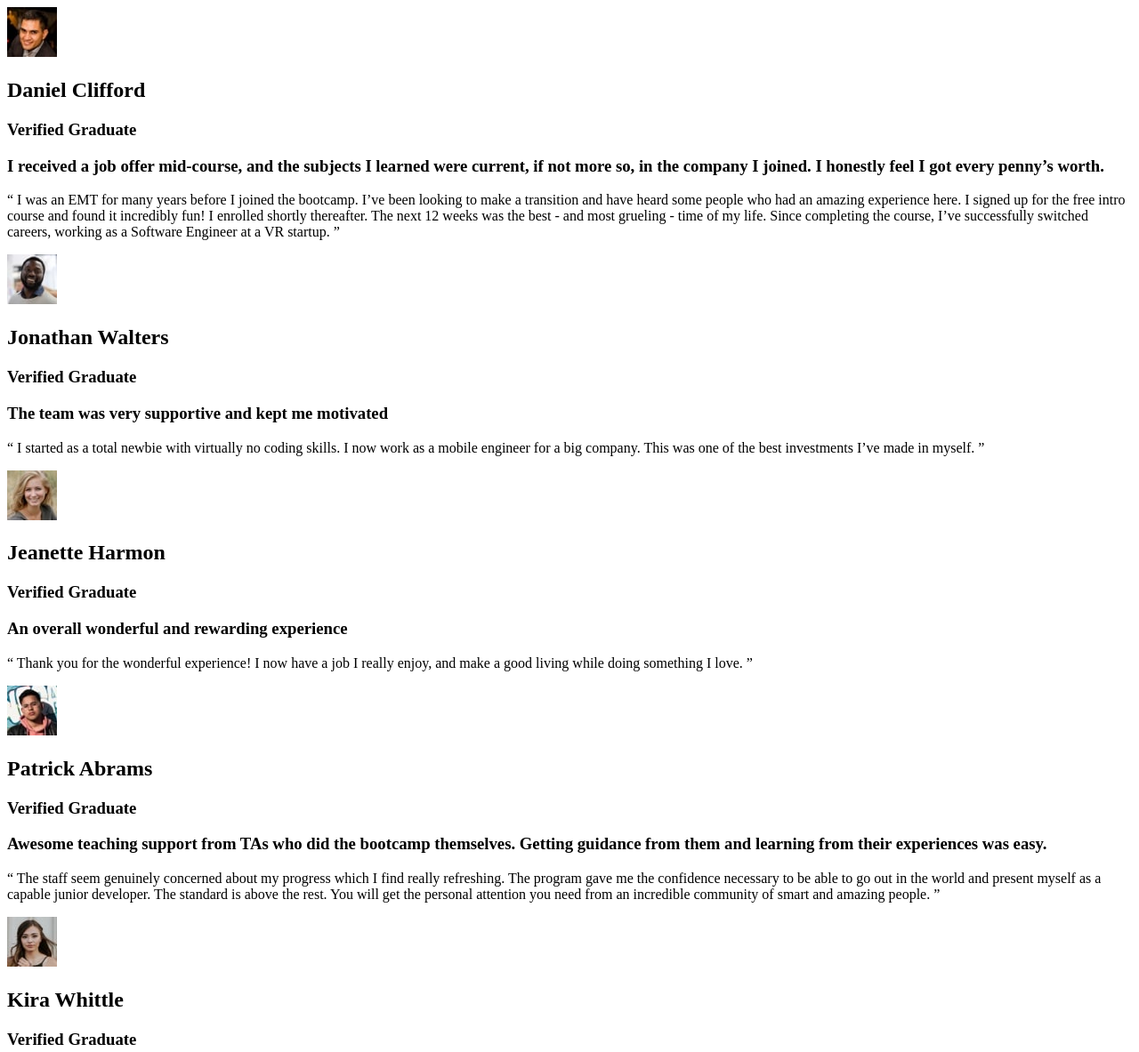
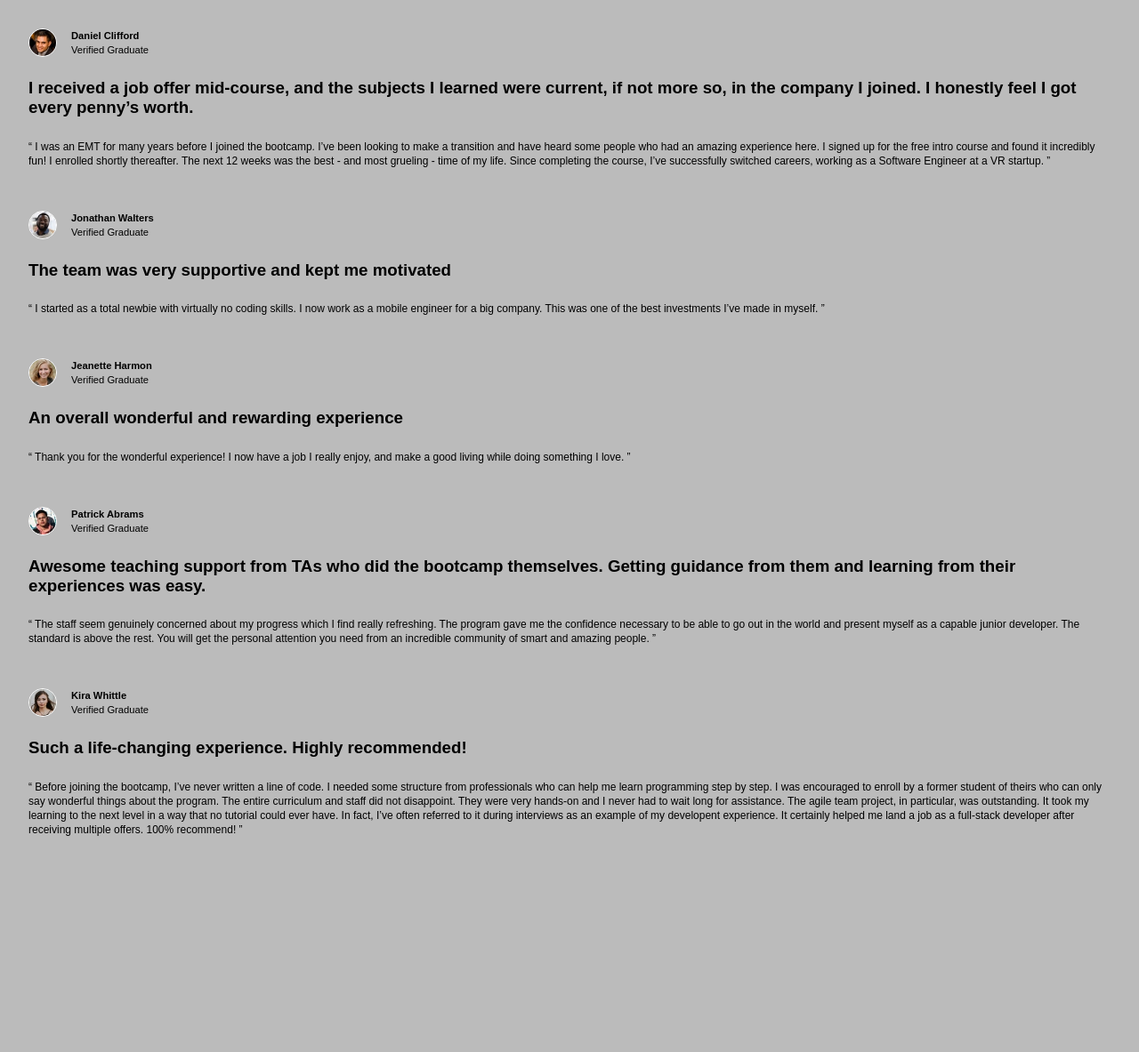
Before and after one commit to lekdup/Testimonial_Grid_Section, a website: page index.html in a window 1280 px wide. Shown: the top 1183 px of the page at 89% size. After the commit the page ends 973 px from the top, so only its background shows below. Drawn offline with Linux system fonts and the light colour scheme.

Commit message:
more changes

```diff
--- a/index.html
+++ b/index.html
@@ -19,20 +19,14 @@
   <section>
     <article>
       <header>
-        <div class="profile-image">
         <img src="images/image-daniel.jpg" alt="picture of daniel">
-        </div>
-        <h2>
-          Daniel Clifford
-        </h2>
-        <h3>
-          Verified Graduate
-        </h3>
+        <h2>Daniel Clifford <br>
+        <span>Verified Graduate</span></h2>
+      </header>
         <h1>
           I received a job offer mid-course, and the subjects I learned were current, if not more so,
           in the company I joined. I honestly feel I got every penny’s worth.
         </h1>
-      </header>
       <main>
         <p>
           “ I was an EMT for many years before I joined the bootcamp. I’ve been looking to make a
@@ -46,19 +40,13 @@
 
     <article>
       <header>
-        <div class="profile-image">
         <img src="images/image-jonathan.jpg" alt="picture of daniel">
-        </div>
-        <h2>
-          Jonathan Walters
-        </h2>
-        <h3>
-          Verified Graduate
-        </h3>
+        <h2>Jonathan Walters<br>
+        <span>Verified Graduate</span></h2>
+      </header>
         <h1>
           The team was very supportive and kept me motivated
         </h1>
-      </header>
       <main>
         <p>
           “ I started as a total newbie with virtually no coding skills. I now work as a mobile engineer
@@ -69,19 +57,13 @@
 
     <article>
       <header>
-        <div class="profile-image">
         <img src="images/image-jeanette.jpg" alt="picture of daniel">
-        </div>
-        <h2>
-          Jeanette Harmon
-        </h2>
-        <h3>
-          Verified Graduate
-        </h3>
+        <h2>Jeanette Harmon<br>
+        <span>Verified Graduate</span></h2>
+      </header>
         <h1>
           An overall wonderful and rewarding experience
         </h1>
-      </header>
       <main>
         <p>
           “ Thank you for the wonderful experience! I now have a job I really enjoy, and make a good living
@@ -92,20 +74,14 @@
 
     <article>
       <header>
-        <div class="profile-image">
         <img src="images/image-patrick.jpg" alt="picture of daniel">
-        </div>
-        <h2>
-          Patrick Abrams
-        </h2>
-        <h3>
-          Verified Graduate
-        </h3>
+        <h2>Patrick Abrams<br>
+        <span>Verified Graduate</span></h2>
+      </header>
         <h1>
           Awesome teaching support from TAs who did the bootcamp themselves. Getting guidance from them and
           learning from their experiences was easy.
         </h1>
-      </header>
       <main>
         <p>
           “ The staff seem genuinely concerned about my progress which I find really refreshing. The program
@@ -119,14 +95,13 @@
 
   <!-- 4 boxes ends here -->
   <aside>
+    <article>
       <header>
-      <div class="profile-image">
         <img src="images/image-kira.jpg" alt="picture of kira">
-      </div>
-      <h2>Kira Whittle</h2>
-      <h3>Verified Graduate</h3>
+        <h2>Kira Whittle<br>
+        <span>Verified Graduate</span></h2>
+      </header>
         <h1>Such a life-changing experience. Highly recommended!</h1>
-    </header>
       <main>
         <p>
           “ Before joining the bootcamp, I’ve never written a line of code. I needed some structure from
@@ -139,6 +114,7 @@
           100% recommend! ”
         </p>
       </main>
+    </article>
   </aside>
 </body>
 </html>
--- a/sass/_variables.scss
+++ b/sass/_variables.scss
@@ -9,3 +9,8 @@ $White: hsl(0, 0%, 100%);
 
 $Light-gray: hsl(0, 0%, 81%);
 $Light-grayish-blue: hsl(210, 46%, 95%);
+
+// Note for text colors:
+
+// 1. "Verified Graduate" has the same color as the person's name with 50% opacity
+// 2. Review paragraphs inside the quotations have the same color as well, but are at 70% opacity
--- a/sass/main.scss
+++ b/sass/main.scss
@@ -1 +1,42 @@
 @import "./variables";
+
+* {
+    margin: 0;
+    padding: 0;
+    box-sizing: border-box;
+}
+body {
+    font-family: "Barlow Semi Condense", sans-serif;
+    background-color: #bbb;
+}
+
+article {
+    border-radius: 1rem;
+    padding: 1rem;
+    margin: 1rem;
+    header {
+        display: flex;
+        align-items: center;
+        img {
+            width: 2rem;
+            border: 1px solid $White;
+            border-radius: 50%;
+        }
+        h2{
+            padding-left: 1rem;
+            font-size: .7rem;
+            line-height: 1rem;
+            span {
+                font-weight: 500;
+            }
+        }
+    }
+    h1 {
+        padding: 1.5rem 0;
+        line-height: 1.4rem;
+    }
+    main {
+        font-size: .75rem;
+        line-height: 1rem;
+    }
+}
```
Also changed, not shown: style.css, 1 other file. Lines whose indentation alone changed are shown as unchanged.
